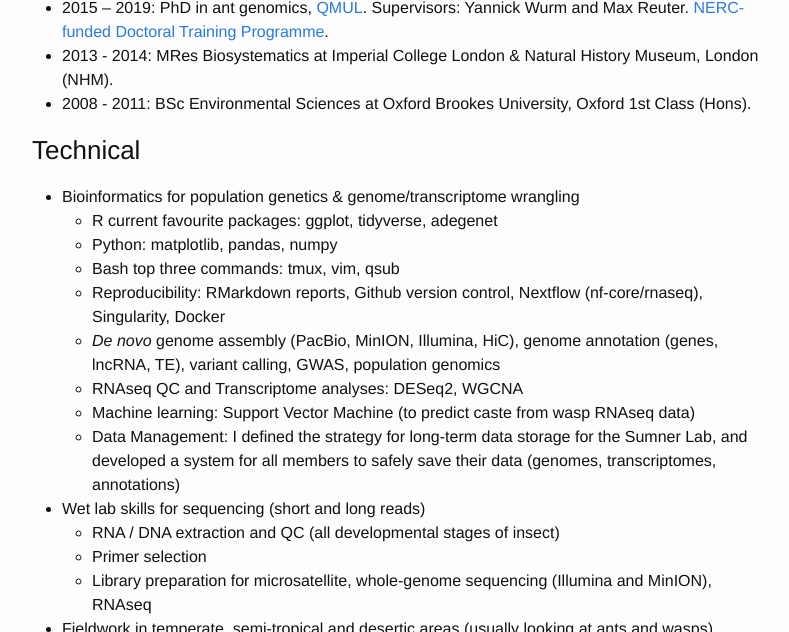
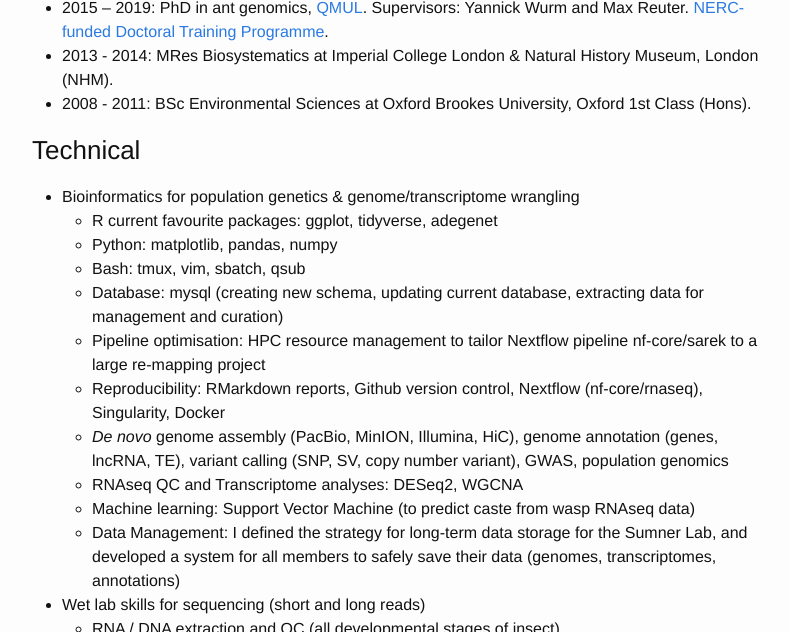
Before and after one commit to EmelineFavreau/EmelineFavreau.github.io, a Jekyll site: the page built from cv.md, in a window 1280 px wide and 900 px high, scrolled down 387 px, cut to the strip 0-632 px from the top of the window. Shown: the whole strip, without its empty margins (238-1027 px from the left). Built offline with Jekyll 4.4.1, drawn with Linux system fonts in a browser that asks for light colours.

Commit message:
Update cv.md

```diff
--- a/cv.md
+++ b/cv.md
@@ -18,9 +18,11 @@ permalink: /cv/
 - Bioinformatics for population genetics & genome/transcriptome wrangling
    - R current favourite packages: ggplot, tidyverse, adegenet
    - Python: matplotlib, pandas, numpy
-   - Bash top three commands: tmux, vim, qsub
+   - Bash: tmux, vim, sbatch, qsub
+   - Database: mysql (creating new schema, updating current database, extracting data for management and curation)
+   - Pipeline optimisation: HPC resource management to tailor Nextflow pipeline nf-core/sarek to a large re-mapping project
    - Reproducibility: RMarkdown reports, Github version control, Nextflow (nf-core/rnaseq), Singularity, Docker
-   - _De novo_ genome assembly (PacBio, MinION, Illumina, HiC), genome annotation (genes, lncRNA, TE), variant calling, GWAS, population genomics
+   - _De novo_ genome assembly (PacBio, MinION, Illumina, HiC), genome annotation (genes, lncRNA, TE), variant calling (SNP, SV, copy number variant), GWAS, population genomics
    - RNAseq QC and Transcriptome analyses: DESeq2, WGCNA
    - Machine learning: Support Vector Machine (to predict caste from wasp RNAseq data)
    - Data Management: I defined the strategy for long-term data storage for the Sumner Lab, and developed a system for all members to safely save their data (genomes, transcriptomes, annotations)
```
